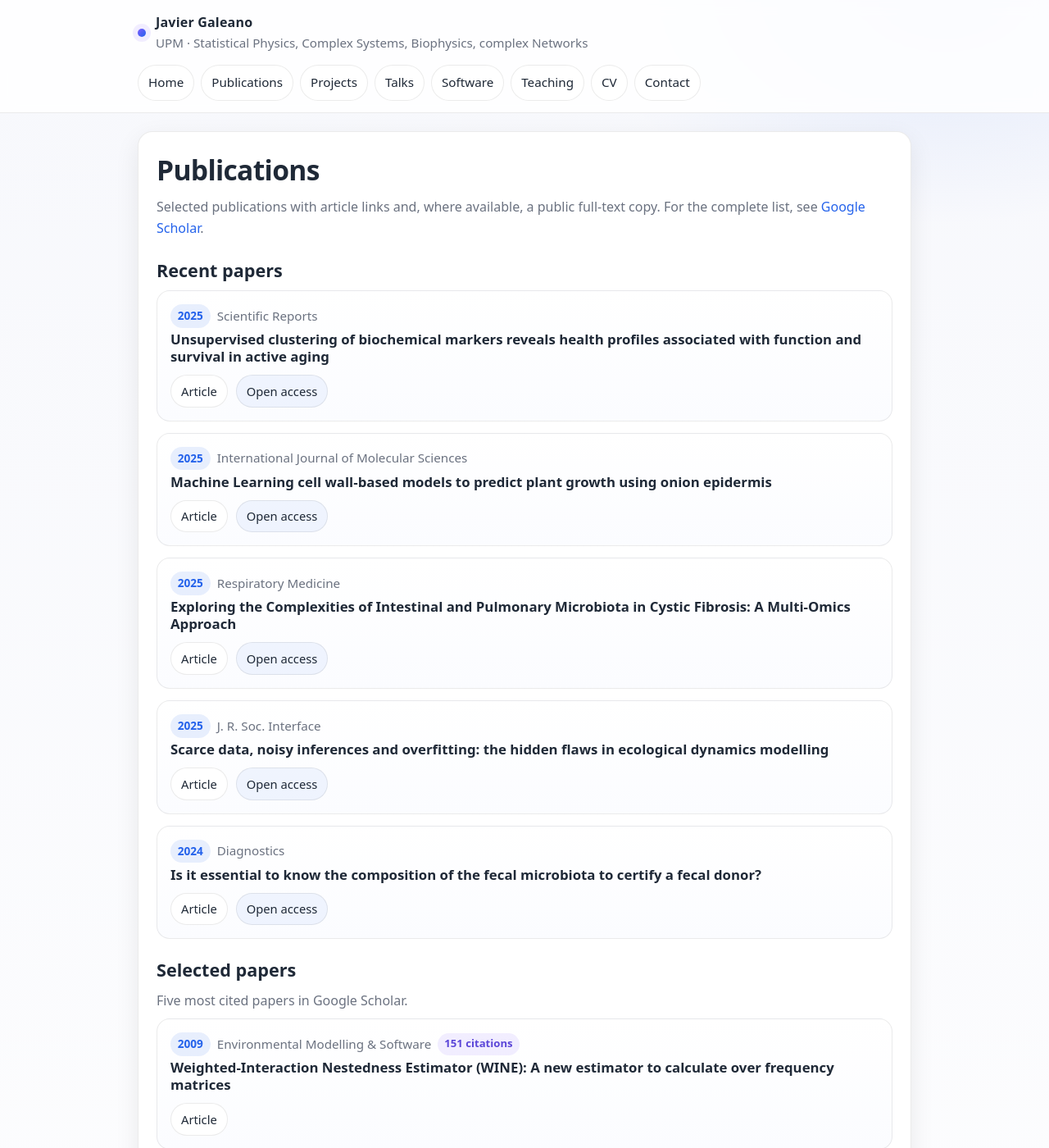
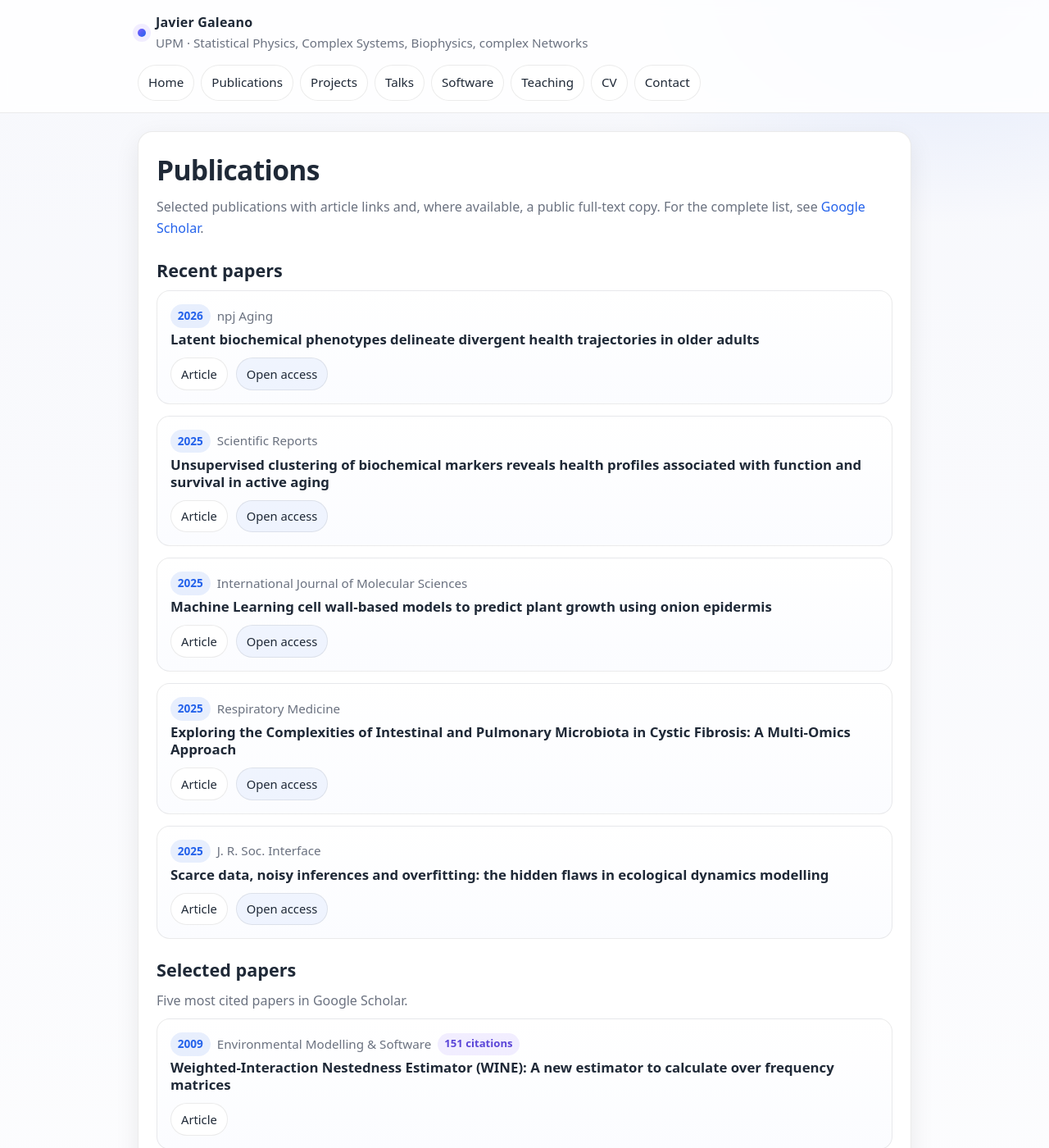
Before and after one commit to galeanojav/galeanojav.github.io, a Jekyll site: the page built from publications.html, in a window 1280 px wide and 1400 px high. Shown: the whole window at 82% size. Built offline with Jekyll 4.4.1, drawn with Linux system fonts in a browser that asks for light colours.

Commit message:
Add new publication and update featured status

```diff
--- a/_data/publications.yml
+++ b/_data/publications.yml
@@ -11,6 +11,14 @@
 # - featured_recent (optional): true for the 5 latest papers
 # - featured_selected (optional): true for the 5 most cited papers
 # - note (optional)
+
+- year: 2026
+  type: journal
+  title: "Latent biochemical phenotypes delineate divergent health trajectories in older adults"
+  venue: "npj Aging"
+  link: "https://www.nature.com/articles/s41514-026-00415-4"
+  full_text: "https://www.nature.com/articles/s41514-026-00415-4"
+  featured_recent: true
 
 - year: 2025
   type: journal
@@ -50,7 +58,7 @@
   venue: "Diagnostics"
   link: "https://doi.org/10.3390/diagnostics14232635"
   full_text: "https://www.mdpi.com/2075-4418/14/23/2635"
-  featured_recent: true
+  featured_recent: false
 
 - year: 2024
   type: journal
```
